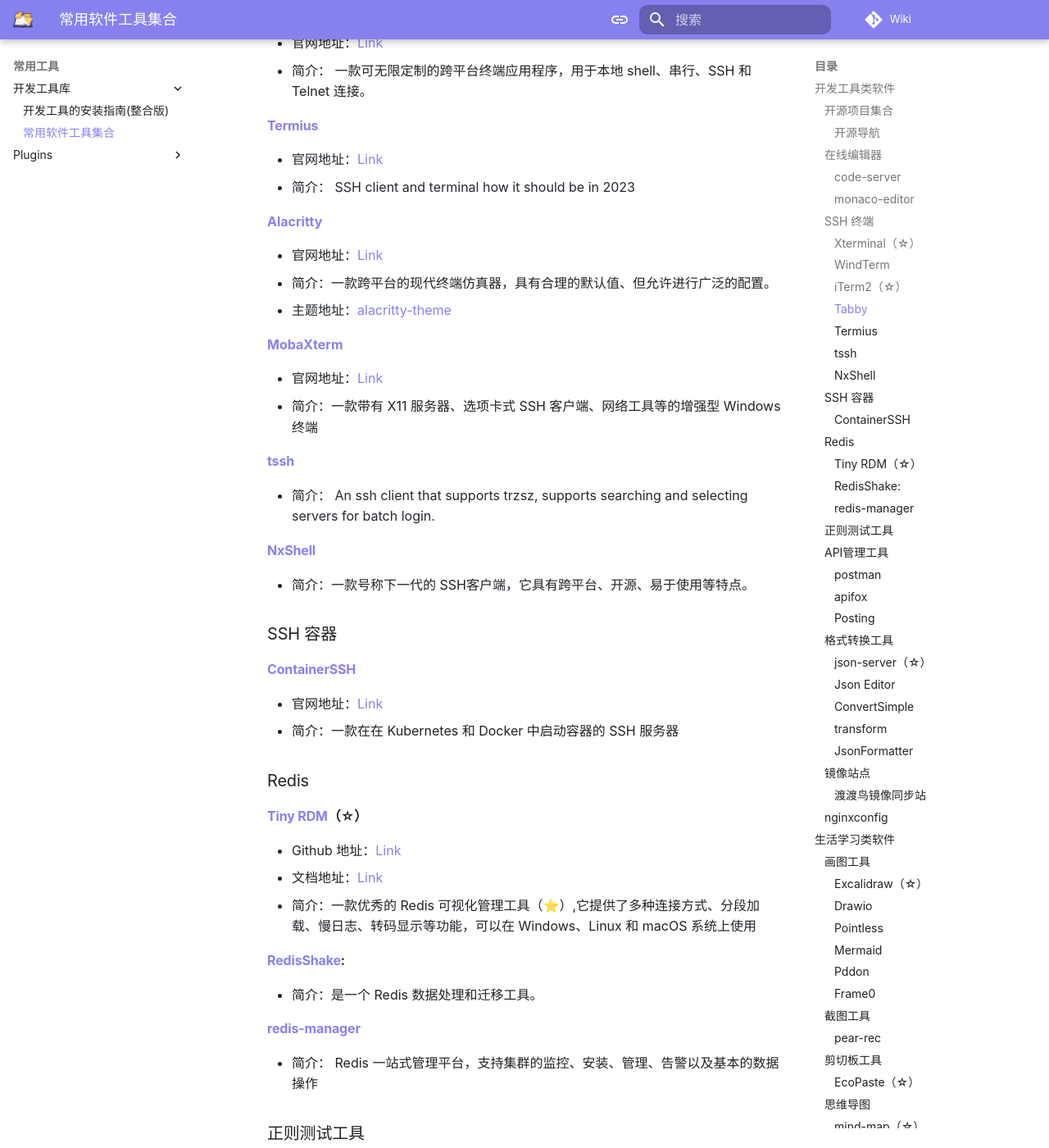
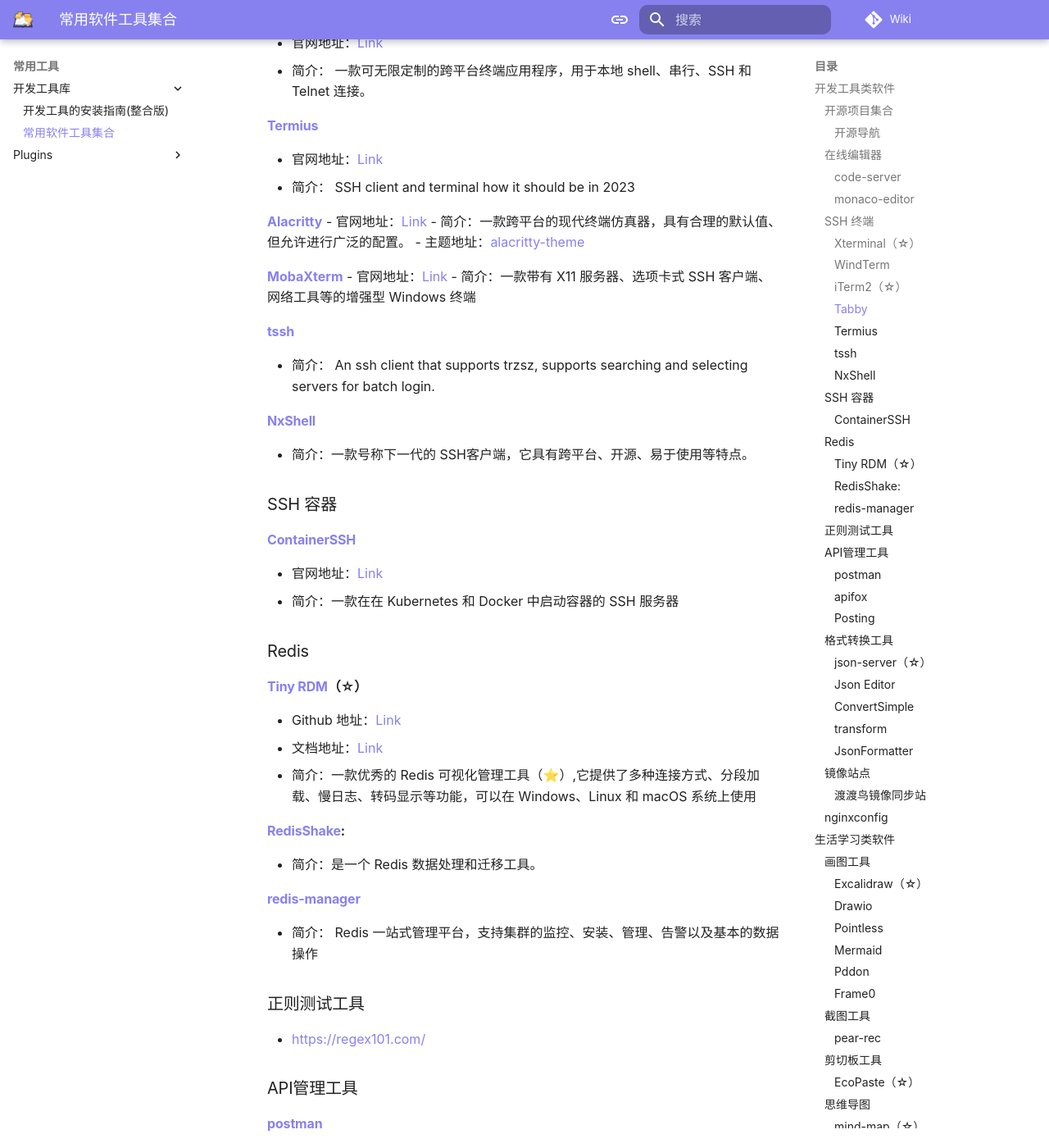
Before and after one commit to sswfive/wiki, an MkDocs documentation site: the page built from docs/toolbox/devbox/tools_software_dev_collection.md, in a window 1280 px wide and 1400 px high, scrolled down 1237 px. Shown: the whole window at 82% size. Built offline with MkDocs 1.6.1 and Material for MkDocs 9.7.7, drawn with Linux system fonts in a browser that asks for light colours; comment, search, counter and statistics services are not loaded; a style sheet for code colours, icons or effects is not loaded; some of the changed lines change nothing that is shown; some of the changed text lies outside the part shown.

Commit message:
feat: update tool dev collection article

```diff
--- a/docs/toolbox/devbox/tools_software_dev_collection.md
+++ b/docs/toolbox/devbox/tools_software_dev_collection.md
@@ -6,219 +6,225 @@
 ---
 
 ## 开发工具类软件
+
 ### 开源项目集合
+
 #### [开源导航](http://stepyun.com/)
+
+
 ### 在线编辑器
+
 #### [code-server](https://github.com/codercom/code-server)
-+ 官网地址：[Link](https://coder.com/)
-+ 简介：一款 运行在服务器上的 VS Code，支持大部分插件，可以在浏览器里面使用。
+- 官网地址：[Link](https://coder.com/)
+- 简介：一款 运行在服务器上的 VS Code，支持大部分插件，可以在浏览器里面使用。
 
 #### [monaco-editor](https://github.com/Microsoft/monaco-editor)
-+ 官网地址：[Link](https://microsoft.github.io/monaco-editor/)
-+ 简介：一款 免费的在线代码编辑器
+- 官网地址：[Link](https://microsoft.github.io/monaco-editor/)
+- 简介：一款 免费的在线代码编辑器
+
 
 ### SSH 终端
+
 #### [Xterminal](https://www.xterminal.cn/)（☆）
-+ 官网地址：[Link](https://www.xterminal.cn/)
-+ 简介： 一款强大跨平台（MacOS、Linux、Win）的 SSH 工具，更提供本地控制台，尤其界面配色挺不错，在线编辑文件的功能很 nice。
+- 官网地址：[Link](https://www.xterminal.cn/)
+- 简介： 一款强大跨平台（MacOS、Linux、Win）的 SSH 工具，更提供本地控制台，尤其界面配色挺不错，在线编辑文件的功能很 nice。
 
 #### [WindTerm](https://github.com/kingToolbox/WindTerm)
-+ <font style="color:rgb(36, 41, 47);">官网地址：</font>[Link](https://kingtoolbox.github.io/)
-+ <font style="color:rgb(36, 41, 47);">简介： 一款专业的跨平台（MacOS、Linux、Win）的 SSH/Sftp/Shell/Telnet/串口终端（项目貌似停止维护了，但已有功能也基本满足需求）</font>
+- 官网地址：[Link](https://kingtoolbox.github.io/)
+- 简介： 一款专业的跨平台（MacOS、Linux、Win）的 SSH/Sftp/Shell/Telnet/串口终端（项目貌似停止维护了，但已有功能也基本满足需求）
 
 #### [iTerm2](https://github.com/gnachman/iTerm2)（☆）
-+ 官网地址：[Link](https://iterm2.com/)
-+ 简介：一款专为 Mac 平台打造的 SSH 工具（Macos 用户使用率很高）
+- 官网地址：[Link](https://iterm2.com/)
+- 简介：一款专为 Mac 平台打造的 SSH 工具（Macos 用户使用率很高）
 
 #### [Tabby](https://github.com/eugeny/tabby/)
-+ 官网地址：[Link](https://tabby.sh/)
-+ 简介： 一款可无限定制的跨平台终端应用程序，用于本地 shell、串行、SSH 和 Telnet 连接。
+- 官网地址：[Link](https://tabby.sh/)
+- 简介： 一款可无限定制的跨平台终端应用程序，用于本地 shell、串行、SSH 和 Telnet 连接。
 
 #### [Termius](https://termius.com/)
-+ <font style="color:rgb(36, 41, 47);">官网地址：</font>[Link](https://termius.com/)
-+ <font style="color:rgb(36, 41, 47);">简介： SSH client and terminal how it should be in 2023</font>
-
-<font style="color:rgb(36, 41, 47);"></font>
+- 官网地址：[Link](https://termius.com/)
+- 简介： SSH client and terminal how it should be in 2023
 
 [**Alacritty**](https://github.com/alacritty/alacritty)
-
-+ 官网地址：[Link](https://alacritty.org/)
-+ 简介：一款跨平台的现代终端仿真器，具有合理的默认值、但允许进行广泛的配置。
-+ <font style="color:rgb(36, 41, 47);">主题地址：</font>[alacritty-theme](https://github.com/eendroroy/alacritty-theme)
-
+- 官网地址：[Link](https://alacritty.org/)
+- 简介：一款跨平台的现代终端仿真器，具有合理的默认值、但允许进行广泛的配置。
+- 主题地址：[alacritty-theme](https://github.com/eendroroy/alacritty-theme)
 
 
 [**MobaXterm**](https://mobaxterm.mobatek.net/)
-
-+ 官网地址：[Link](https://mobaxterm.mobatek.net/)
-+ 简介：一款带有 X11 服务器、选项卡式 SSH 客户端、网络工具等的增强型 Windows 终端
+- 官网地址：[Link](https://mobaxterm.mobatek.net/)
+- 简介：一款带有 X11 服务器、选项卡式 SSH 客户端、网络工具等的增强型 Windows 终端
 
 #### [tssh](https://github.com/trzsz/trzsz-ssh)
-+ <font style="color:rgb(36, 41, 47);">简介： An ssh client that supports trzsz, supports searching and selecting servers for batch login.</font>
+- 简介： An ssh client that supports trzsz, supports searching and selecting servers for batch login.
 
 #### [NxShell](https://github.com/nxshell)
-+ 简介：一款号称<font style="color:rgb(31, 35, 40);">下一代的 SSH客户端，它具有跨平台、开源、易于使用等特点。</font>
+- 简介：一款号称下一代的 SSH客户端，它具有跨平台、开源、易于使用等特点。
+
 
 ### SSH 容器
+
 #### [ContainerSSH](https://github.com/ContainerSSH/ContainerSSH)
-+ 官网地址：[Link](https://containerssh.io/v0.5/)
-+ 简介：一款在在 Kubernetes 和 Docker 中启动容器的 SSH 服务器
+- 官网地址：[Link](https://containerssh.io/v0.5/)
+- 简介：一款在在 Kubernetes 和 Docker 中启动容器的 SSH 服务器
+
 
 ### Redis
+
 #### [Tiny RDM](https://github.com/tiny-craft/tiny-rdm)（☆）
-+ Github 地址：[Link](https://github.com/tiny-craft/tiny-rdm)
-+ 文档地址：[Link](https://redis.tinycraft.cc/)
-+ <font style="color:rgb(31, 35, 40);">简介：一款优秀的 Redis 可视化管理工具（</font>⭐<font style="color:rgb(31, 35, 40);">️）,它提供了多种连接方式、分段加载、慢日志、转码显示等功能，可以在 Windows、Linux 和 macOS 系统上使用</font>
+- Github 地址：[Link](https://github.com/tiny-craft/tiny-rdm)
+- 文档地址：[Link](https://redis.tinycraft.cc/)
+- 简介：一款优秀的 Redis 可视化管理工具（⭐️）,它提供了多种连接方式、分段加载、慢日志、转码显示等功能，可以在 Windows、Linux 和 macOS 系统上使用
 
 #### [RedisShake](https://github.com/tair-opensource/RedisShake):
-+ 简介：是一个 Redis 数据处理和迁移工具。
+- 简介：是一个 Redis 数据处理和迁移工具。
 
 #### [redis-manager](https://github.com/ngbdf/redis-manager)
-+ 简介： Redis 一站式管理平台，支持集群的监控、安装、管理、告警以及基本的数据操作
+- 简介： Redis 一站式管理平台，支持集群的监控、安装、管理、告警以及基本的数据操作
 
 ### 正则测试工具
-+ [https://regex101.com/](https://regex101.com/)
+- [https://regex101.com/](https://regex101.com/)
 
 ### API管理工具
 #### [postman](https://www.postman.com/)
 #### [apifox](https://www.apifox.com/)
 [**Restfox**](https://restfox.dev/)
 
-+ 简介：在线的api测试工具 ，postman替代品
+- 简介：在线的api测试工具 ，postman替代品
 
 #### [Posting](https://github.com/darrenburns/posting)
-+ 简介：终端中的API测试工具
+- 简介：终端中的API测试工具
 
 ### 格式转换工具
 #### [json-server](https://github.com/typicode/json-server)（☆）
-+ 简介：仅需 30 秒、不用写代码就能模拟接口数据。这是一款小巧的接口模拟工具，它使用起来十分简单，只需创建 JSON 文件，然后一条命令就能快速启动接口服务。
+- 简介：仅需 30 秒、不用写代码就能模拟接口数据。这是一款小巧的接口模拟工具，它使用起来十分简单，只需创建 JSON 文件，然后一条命令就能快速启动接口服务。
 
 #### [Json Editor](https://github.com/josdejong/jsoneditor)
-+ 简介：在线的 JSON 编辑器。该项目是一个基于 Web 的 JSON 编辑器，可用于查看、编辑、格式化和验证 JSON。它支持树形编辑器、代码编辑器和纯文本等模式，不仅可以直接在线使用，还可作为组件集成到项目中。
+- 简介：在线的 JSON 编辑器。该项目是一个基于 Web 的 JSON 编辑器，可用于查看、编辑、格式化和验证 JSON。它支持树形编辑器、代码编辑器和纯文本等模式，不仅可以直接在线使用，还可作为组件集成到项目中。
 
 #### [ConvertSimple](https://www.convertsimple.com/)
-+ 简介：一款 Json/YAML/TOML 之间的在线转换工具
+- 简介：一款 Json/YAML/TOML 之间的在线转换工具
 
 #### [transform](https://github.com/ritz078/transform)
-+ 官网地址：[Link](https://transform.tools/)
-+ 简介：一款多语言网络转换器
+- 官网地址：[Link](https://transform.tools/)
+- 简介：一款多语言网络转换器
 
 #### [JsonFormatter](https://jsonformatter.org/)
-+ 简介：一款 Json 格式化神器
+- 简介：一款 Json 格式化神器
 
 ### 镜像站点
 #### [渡渡鸟镜像同步站](https://docker.aityp.com/)
 ### [nginxconfig](https://www.digitalocean.com/community/tools/nginx#?)
-+ Nginx配置生成器，支持多种编程语言
+- Nginx配置生成器，支持多种编程语言
 
 ---
 
 ## 生活学习类软件
 ### 画图工具
 #### [Excalidraw](https://excalidraw.com/)（☆）
-+ 官网地址：[Link](about:blank)
-+ 简介：一个非常简单易用的白板绘图开源工具(手绘风格的白板 Web 应用。这是一款完全免费、开源的基于无限画布的白板 Web 应用，用户可以在上面创建手绘风格的作品****
+- 官网地址：[Link](about:blank)
+- 简介：一个非常简单易用的白板绘图开源工具(手绘风格的白板 Web 应用。这是一款完全免费、开源的基于无限画布的白板 Web 应用，用户可以在上面创建手绘风格的作品****
 
 #### [Drawio](https://www.drawio.com/)
-+ 官网地址：[Link](https://www.drawio.com/)
-+ 简介：一个在线画流程图的网站。
+- 官网地址：[Link](https://www.drawio.com/)
+- 简介：一个在线画流程图的网站。
 
 #### [Pointless](https://github.com/kkoomen/pointless)
-+ 官网地址：[Link](https://github.com/kkoomen/pointless)
-+ 简介：一个开源的网页画板，可以当作白板使用，效果不错。
+- 官网地址：[Link](https://github.com/kkoomen/pointless)
+- 简介：一个开源的网页画板，可以当作白板使用，效果不错。
 
 #### [Mermaid](https://github.com/mermaid-js/mermaid)
-+ 官网地址：[Link](https://mermaid.js.org/#/)
-+ 简介：一种基于 JavaScript 的图表绘制工具，它使用 Markdown 启发的文本定义和渲染器来创建和修改复杂的图表。 Mermaid 的主要目的是帮助文档跟上开发的步伐。
+- 官网地址：[Link](https://mermaid.js.org/#/)
+- 简介：一种基于 JavaScript 的图表绘制工具，它使用 Markdown 启发的文本定义和渲染器来创建和修改复杂的图表。 Mermaid 的主要目的是帮助文档跟上开发的步伐。
 
 #### [Pddon](https://pddon.com/)
-+ 官网地址：[Link](https://pddon.com/)
-+ 简介：一款 免费多功能专业在线画图(Low Code)工具，提供低代码和 AI 智能辅助工具
+- 官网地址：[Link](https://pddon.com/)
+- 简介：一款 免费多功能专业在线画图(Low Code)工具，提供低代码和 AI 智能辅助工具
 
 #### [Frame0](https://frame0.app/)
 - 官网地址：[Link](https://frame0.app/)
 - 简介：一个画草图的工具
 
 
-### <font style="color:rgb(36, 41, 47);">截图工具</font>
+### 截图工具
 #### [pear-rec](https://github.com/027xiguapi/pear-rec)
-    - <font style="color:rgba(0, 0, 0, 0.87);">(梨子 rec) 是一个跨平台的截图、录屏、录音、录像软件</font>
+- 是一个跨平台的截图、录屏、录音、录像软件
 
-### <font style="color:rgba(0, 0, 0, 0.87);">剪切板工具</font>
+### 剪切板工具
 #### [EcoPaste](https://github.com/EcoPasteHub/EcoPaste)（☆）
-+ Github 地址：[Link](about:blank)
-+ 简介：一款跨平台的剪贴板管理工具
+- Github 地址：[Link](about:blank)
+- 简介：一款跨平台的剪贴板管理工具
 
 ### 思维导图
 #### [mind-map](https://github.com/wanglin2/mind-map)（☆）
-+ Github: [Link](https://github.com/wanglin2/mind-map)
-+ 官网地址：[Link](https://wanglin2.github.io/mind-map-docs/)
-+ 简介：一个还算强大的 Web 思维导图
+- Github: [Link](https://github.com/wanglin2/mind-map)
+- 官网地址：[Link](https://wanglin2.github.io/mind-map-docs/)
+- 简介：一个还算强大的 Web 思维导图
 
 
 
 ### 资源处理
 #### 文字处理
-+ [calligrapher.ai](https://www.calligrapher.ai/)： 一个在线工具，可以将英文输入变为手写体，并具有动画效果，提供SVG格式下载。
+- [calligrapher.ai](https://www.calligrapher.ai/)： 一个在线工具，可以将英文输入变为手写体，并具有动画效果，提供SVG格式下载。
 
 #### 图片处理
-+ [upscayl](https://github.com/upscayl/upscayl)： AI 提升图片清晰度的软件，支持 Linux，Mac，Windows 多平台
-+ [carbon](https://carbon.now.sh/)： 免费代码贴图工具
+- [upscayl](https://github.com/upscayl/upscayl)： AI 提升图片清晰度的软件，支持 Linux，Mac，Windows 多平台
+- [carbon](https://carbon.now.sh/)： 免费代码贴图工具
 
 #### UI相关
-+ [UISET](https://uiset.com/)：收集免费 UI 资源（插图、图标、颜色等）的网站
-+ [favicon.io](https://favicon.io/)：网站图标 Favicon 的在线生成工具
-+ [Axure地图元件库](https://axhub.im/maps/)：可一键轻松复制省/市/区SVG地图元件
-+ [Vue Color Avatar](https://vue-color-avatar.vercel.app/)： 一个纯前端的矢量风格头像生成网站，可以搭配不同的素材组件，生成自己的个性化头像
+- [UISET](https://uiset.com/)：收集免费 UI 资源（插图、图标、颜色等）的网站
+- [favicon.io](https://favicon.io/)：网站图标 Favicon 的在线生成工具
+- [Axure地图元件库](https://axhub.im/maps/)：可一键轻松复制省/市/区SVG地图元件
+- [Vue Color Avatar](https://vue-color-avatar.vercel.app/)： 一个纯前端的矢量风格头像生成网站，可以搭配不同的素材组件，生成自己的个性化头像
 
 ### 任务管理
 #### [Super Productivity](https://github.com/johannesjo/super-productivity)
-+ 简介： Super Productivity 是一款先进的跨平台的待办事项列表应用程序，具有集成的 Timeboxing 和时间跟踪功能(一款先进的待办事项列表应用。超级生产力是一款用 TypeScript 开发的高级 TODO 应用，旨在帮助用户规划任务和管理待办事项，培养健康高效的习惯。它开源、免费、无需注册，支持与 Jira、GitHub、GitLab 等第三方平台集成，可即时收到任务变动的通知。除了可在线使用的 Web 网页版，还提供了 Windows、Linux、macOS、iOS 和 Android 客户端。)。
+- 简介： Super Productivity 是一款先进的跨平台的待办事项列表应用程序，具有集成的 Timeboxing 和时间跟踪功能(一款先进的待办事项列表应用。超级生产力是一款用 TypeScript 开发的高级 TODO 应用，旨在帮助用户规划任务和管理待办事项，培养健康高效的习惯。它开源、免费、无需注册，支持与 Jira、GitHub、GitLab 等第三方平台集成，可即时收到任务变动的通知。除了可在线使用的 Web 网页版，还提供了 Windows、Linux、macOS、iOS 和 Android 客户端。)。
 
 #### [DooTask](https://github.com/kuaifan/dootask)
-+ 简介：一款轻量级的开源在线项目任务管理工具，提供各类文档协作工具，在线思维导图、在线流程图、项目管理、任务分发、即时IM，文件管理等工具。【当前Star数据：2.3k】
+- 简介：一款轻量级的开源在线项目任务管理工具，提供各类文档协作工具，在线思维导图、在线流程图、项目管理、任务分发、即时IM，文件管理等工具。【当前Star数据：2.3k】
 
 #### [focalboard](https://github.com/mattermost/focalboard)
-+ 简介：一款开源、多语言、自托管的项目管理工具，兼容了 Trello 和 Notion 的特点。它支持看板、表格和日历等视图管理任务，并提供评论同步、文件共享、用户权限等功能。该工具还提供了适用于 Windows、macOS、Linux 系统的客户端。
+- 简介：一款开源、多语言、自托管的项目管理工具，兼容了 Trello 和 Notion 的特点。它支持看板、表格和日历等视图管理任务，并提供评论同步、文件共享、用户权限等功能。该工具还提供了适用于 Windows、macOS、Linux 系统的客户端。
 
 ### 翻译工具
 #### [沉浸式翻译](https://immersivetranslate.com/)
-+ Github 地址：[Link](https://immersivetranslate.com/)
-+ 简介：一款全网口碑炸裂的双语对照网页翻译插件。
+- Github 地址：[Link](https://immersivetranslate.com/)
+- 简介：一款全网口碑炸裂的双语对照网页翻译插件。
 
 ### 电子书阅读器
 #### [Koodo-reader](https://github.com/koodo-reader/koodo-reader)（☆）
-+ 官网地址：[Link](https://www.koodoreader.com/zh)
-+ 简介： 一款跨平台的现在电子书管理器和阅读器。
+- 官网地址：[Link](https://www.koodoreader.com/zh)
+- 简介： 一款跨平台的现在电子书管理器和阅读器。
 
 [**Ebook-reader**](https://github.com/ttu-ttu/ebook-reader)
 
-+ 官网地址： Link
-+ 简介：一个在线电子书阅读器，支持像 Yomitan 这样的词典扩展，托管在[https://reader.ttsu.app](https://reader.ttsu.app)上
+- 官网地址： Link
+- 简介：一个在线电子书阅读器，支持像 Yomitan 这样的词典扩展，托管在[https://reader.ttsu.app](https://reader.ttsu.app)上
 
 [**Flow**](https://github.com/pacexy/flow)
 
-+ 官网地址： [Link](https://www.flowoss.com/zh-CN)
-+ 简介： 一款开源的基于浏览器端的 ePub 阅读器，在线访问地址见 flowoss.com
+- 官网地址： [Link](https://www.flowoss.com/zh-CN)
+- 简介： 一款开源的基于浏览器端的 ePub 阅读器，在线访问地址见 flowoss.com
 
 
 
 ### 简历模板
 #### [LapisCV](https://github.com/BingyanStudio/LapisCV)
-+ Github 地址： [Link](https://github.com/BingyanStudio/LapisCV)
-+ 简介：一款开箱即用的简历模板（提供 Obsidian 和 Typora 的简历模板），它基于 Markdown 格式、编辑方便、所见即所得，设计简洁且正式，借助编辑器可直接导出 PDF 格式的简历。
+- Github 地址： [Link](https://github.com/BingyanStudio/LapisCV)
+- 简介：一款开箱即用的简历模板（提供 Obsidian 和 Typora 的简历模板），它基于 Markdown 格式、编辑方便、所见即所得，设计简洁且正式，借助编辑器可直接导出 PDF 格式的简历。
 
 #### [热速美斯](https://www.resumeis.com/home)
-+ Github 地址：[Link](https://www.resumeis.com/home)
-+ 简介：一个免费的简历制作网站，可以自由拖拽，帮助你制作一份精美简历
+- Github 地址：[Link](https://www.resumeis.com/home)
+- 简介：一个免费的简历制作网站，可以自由拖拽，帮助你制作一份精美简历
 
 ### 激活工具
 > 适用于 winOS/office
 >
 
-+ [Microsoft-Activation-Scripts](https://github.com/massgravel/Microsoft-Activation-Scripts)
-    - <font style="color:rgba(0, 0, 0, 0.87);">使用</font>**<font style="color:rgba(0, 0, 0, 0.87);">HWID/Ohook/KMS38/在线KMS</font>**<font style="color:rgba(0, 0, 0, 0.87);">激活方法的 Windows 和 Office 激活工具，注重开源代码和较少的杀毒软件检测</font>
+- [Microsoft-Activation-Scripts](https://github.com/massgravel/Microsoft-Activation-Scripts)
+    - 使用HWID/Ohook/KMS38/在线KMS激活方法的 Windows 和 Office 激活工具，注重开源代码和较少的杀毒软件检测
 
-## <font style="color:rgba(0, 0, 0, 0.87);">下载类软件</font>
-+ [AnyBT](https://anybt.eth.limo/):
-    - <font style="color:rgba(0, 0, 0, 0.87);">种子搜索引擎，下载你想要的资源：</font>
+## 下载类软件
+- [AnyBT](https://anybt.eth.limo/):
+    - 种子搜索引擎，下载你想要的资源：
```
